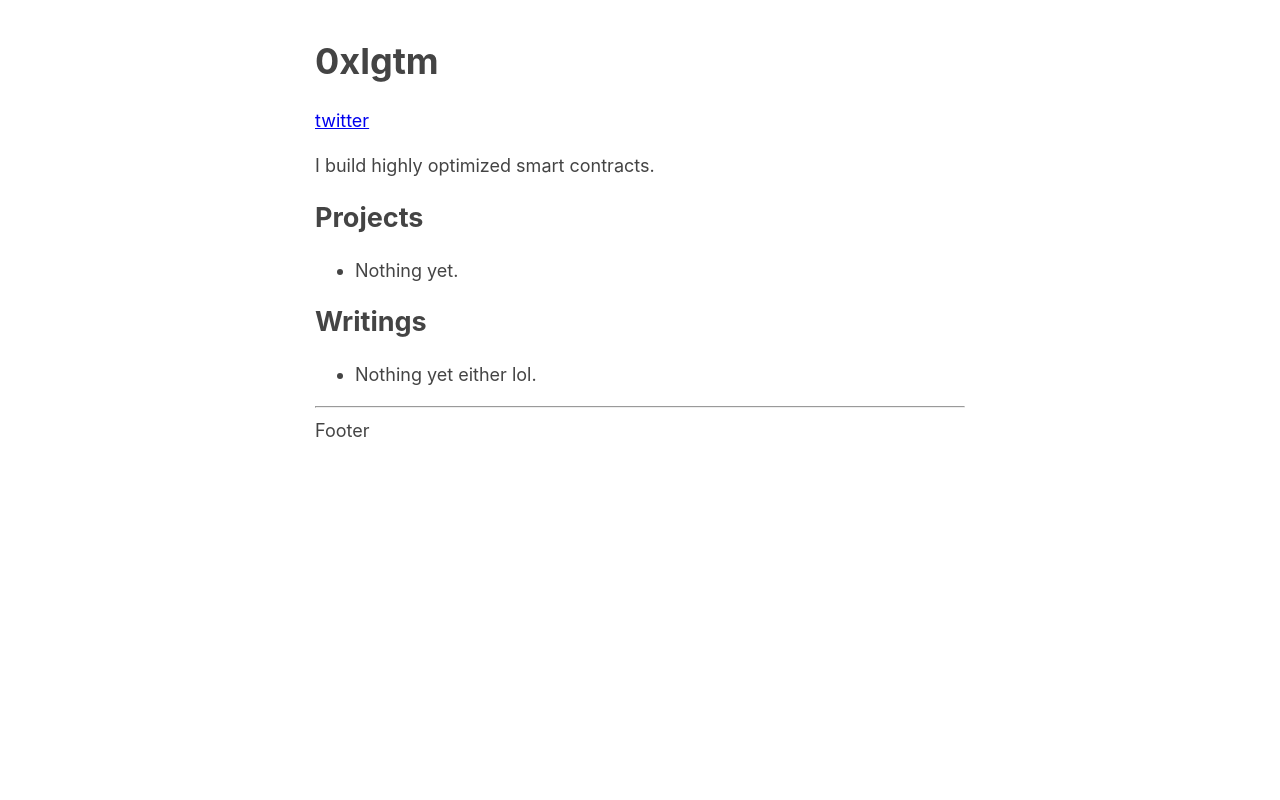
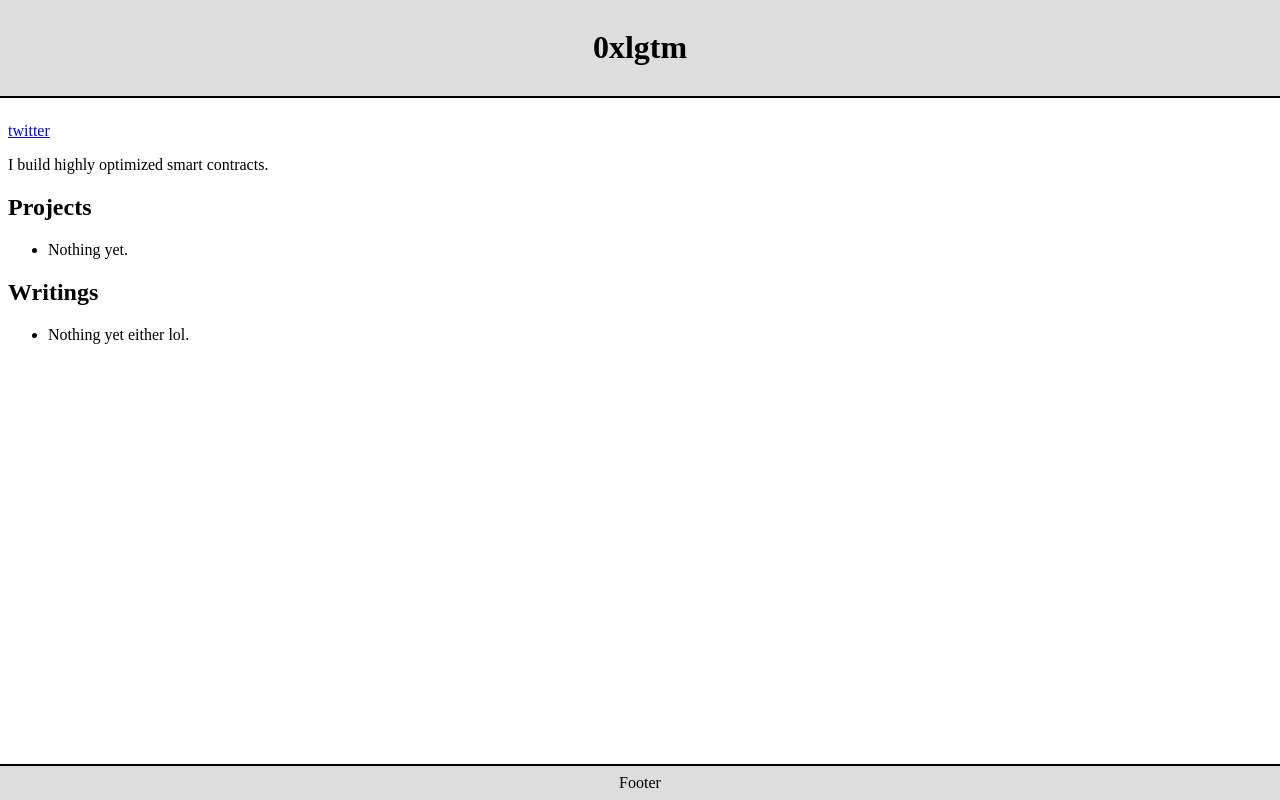
Before and after one commit to 0xlgtm/0xlgtm.com, an Eleventy site: page index.html in a window 1280 px wide. Built offline with nearby package versions, Linux system fonts and the light colour scheme; Eleventy itself is replaced by a stand-in of ours; files that its build step writes are made by us from their sources.

Commit message:
updated css

```diff
--- a/bundle.css
+++ b/bundle.css
@@ -1,4 +1,4 @@
-body {
+/* body {
   max-width: 650px;
   margin: 40px auto;
   padding: 0 10px;
@@ -25,4 +25,33 @@ h3 {
   a:visited {
     color: #8e96f0
   }
+} */
+
+body {
+  margin: 0;
 }
+
+.full-screen {
+  display: flex;
+  flex-direction: column;
+  height: 100dvh;
+}
+
+.header {
+  border-bottom: 2px solid black;
+  text-align: center;
+  padding: 0.5rem;
+  background: #ddd;
+}
+
+.footer {
+  border-top: 2px solid black;
+  text-align: center;
+  padding: 0.5rem;
+  background: #ddd;
+}
+
+.body {
+  padding: 0.5rem;
+  flex-grow: 1;
+}
--- a/index.html
+++ b/index.html
@@ -11,7 +11,9 @@
 </head>
 
 <body>
-    <h1>0xlgtm</h1>
+    <div class="full-screen">
+        <div class="header"><h1>0xlgtm</h1></div>
+        <div class="body">
             <p><a href="https://x.com/0xlgtm">twitter</a></p>
             <p>I build highly optimized smart contracts.</p>
             <h2>Projects</h2>
@@ -22,9 +24,8 @@
             <ul>
                 <li>Nothing yet either lol.</li>
             </ul>
-    <footer>
-        <hr>
-        Footer
-    </footer>
+        </div>
+        <div class="footer">Footer</div>
+    </div>
 </body>
 </html>
```
Lines whose indentation alone changed are shown as unchanged.
